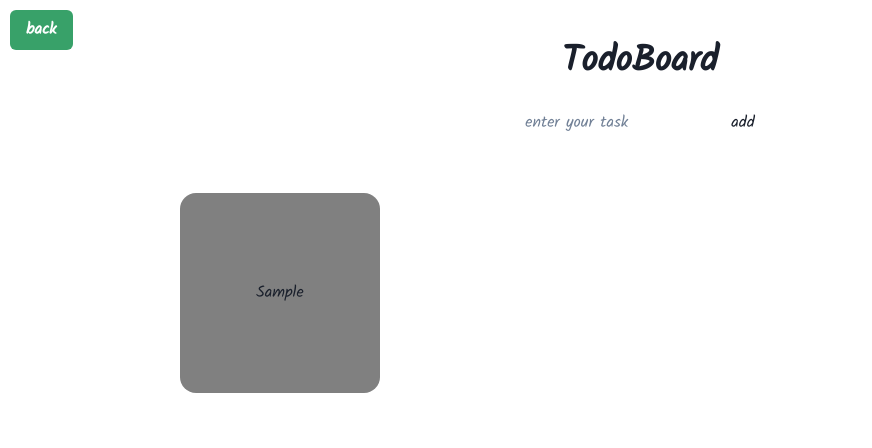
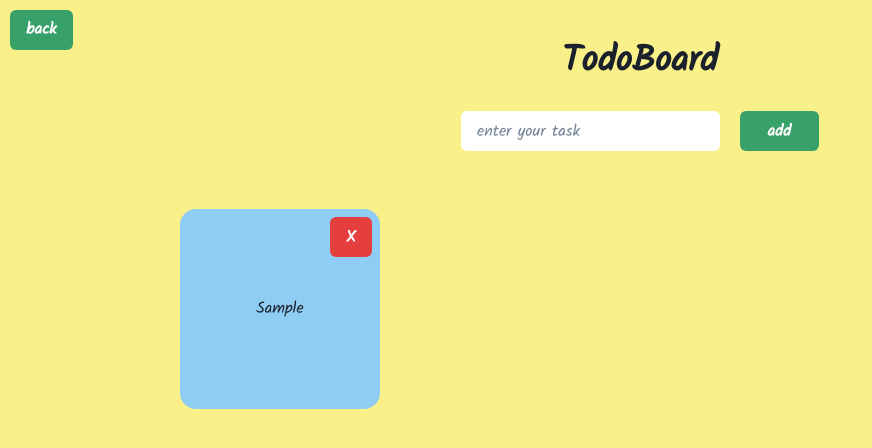
Before and after one commit to Afshin-Shoja/react-micro-projects, a React (Vite) app: page /TodoBoard in a window 1280 px wide. Both pictures are taken after typing "Sample" into the empty fields and a click on the button "add". Shown: the top 448 px of the page, without its empty margins (0-872 px from the left). Built offline with nearby package versions, Linux system fonts and the light colour scheme.

Commit message:
project 2 ui done

```diff
--- a/src/projects/02-TodoBoard/components/input.tsx
+++ b/src/projects/02-TodoBoard/components/input.tsx
@@ -1,3 +1,4 @@
+import { Button, HStack, Input } from "@chakra-ui/react";
 import { useState } from "react";
 
 interface InputProps {
@@ -5,7 +6,7 @@ interface InputProps {
   setTasklist: React.Dispatch<React.SetStateAction<string[]>>;
 }
 
-export const Input: React.FC<InputProps> = ({ tasklist, setTasklist }) => {
+export const InpuT: React.FC<InputProps> = ({ tasklist, setTasklist }) => {
   const [input, setInput] = useState("");
   const handleAddTask = (e: React.FormEvent<HTMLFormElement>) => {
     e.preventDefault();
@@ -14,14 +15,19 @@ export const Input: React.FC<InputProps> = ({ tasklist, setTasklist }) => {
   };
   return (
     <form onSubmit={handleAddTask}>
-      <input
-        className="border rounded px-2 p-10"
-        type="text"
-        placeholder="enter your task"
-        value={input}
-        onChange={(e) => setInput(e.target.value)}
-      ></input>
-      <button type="submit">add</button>
+      <HStack gap="20px">
+        <Input
+          variant="gray"
+          className="border rounded px-2 p-10"
+          type="text"
+          placeholder="enter your task"
+          value={input}
+          onChange={(e) => setInput(e.target.value)}
+        ></Input>
+        <Button type="submit" colorScheme="green" width="100px">
+          add
+        </Button>
+      </HStack>
     </form>
   );
 };
--- a/src/projects/02-TodoBoard/index.tsx
+++ b/src/projects/02-TodoBoard/index.tsx
@@ -1,13 +1,12 @@
 import { Box, Button, Heading, Text, Stack, Grid } from "@chakra-ui/react";
 import { Link } from "react-router-dom";
-import { Input } from "./components/input";
+import { InpuT } from "./components/input";
 import { useState } from "react";
 
 export const TodoBoard: React.FC = () => {
   const [tasklist, setTasklist] = useState<string[]>([]);
-  console.log(tasklist);
   return (
-    <>
+    <Box bgColor="yellow.200" minHeight="100vh">
       {/* ----------------fix btn-------------------- */}
       <Link to="/">
         <Button position="fixed" left="10px" top="10px" colorScheme="green">
@@ -15,9 +14,9 @@ export const TodoBoard: React.FC = () => {
         </Button>
       </Link>
       {/* ----------------start-------------------- */}
-      <Stack alignItems="center" margin="40px">
+      <Stack alignItems="center" paddingTop="40px">
         <Heading marginBottom="20px">TodoBoard</Heading>
-        <Input tasklist={tasklist} setTasklist={setTasklist} />
+        <InpuT tasklist={tasklist} setTasklist={setTasklist} />
         <Grid
           marginTop="50px"
           templateColumns={[
@@ -29,8 +28,9 @@ export const TodoBoard: React.FC = () => {
         >
           {tasklist.map((task, index) => (
             <Box
+              position="relative"
               key={index}
-              bgColor="gray"
+              bgColor="blue.200"
               height="200px"
               width="200px"
               rounded="2xl"
@@ -38,11 +38,21 @@ export const TodoBoard: React.FC = () => {
               alignItems="center"
               justifyContent="center"
             >
-              <Text>{task}</Text>
+              {/* <VStack > */}
+              <Text overflow="hidden">{task}</Text>
+              <Button
+                position="absolute"
+                top="8px"
+                right="8px"
+                colorScheme="red"
+              >
+                X
+              </Button>
+              {/* </VStack> */}
             </Box>
           ))}
         </Grid>
       </Stack>
-    </>
+    </Box>
   );
 };
```
